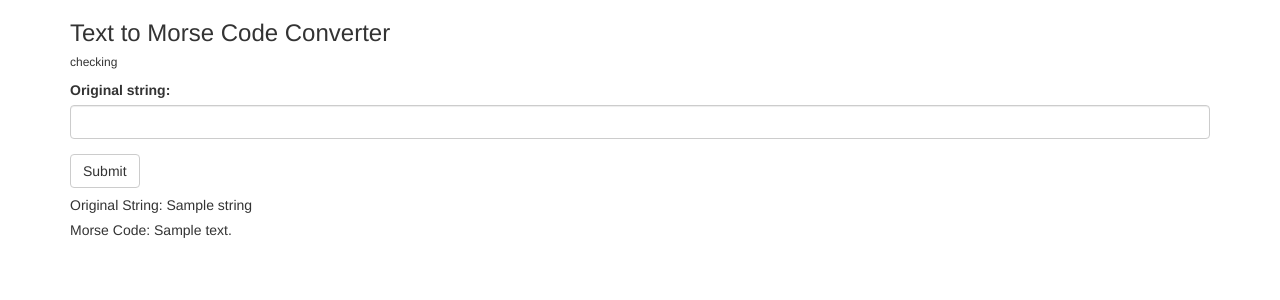
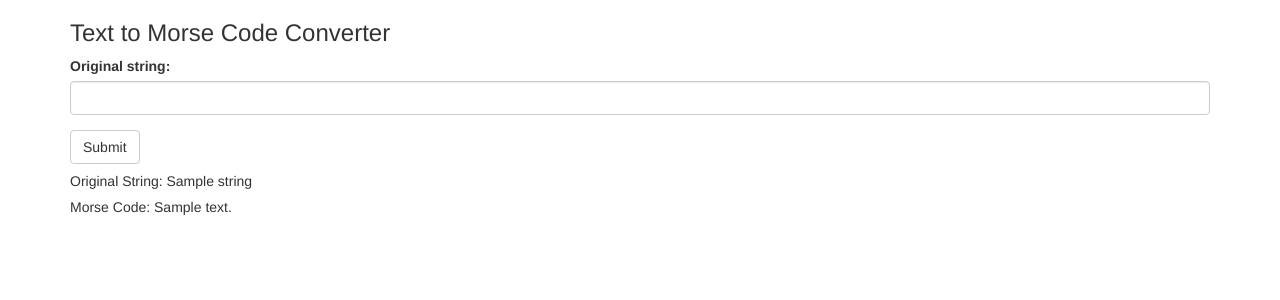
Before and after one commit to varadhancst/text-to-morsecode, a Flask app: template templates/index.html in a window 1280 px wide. Shown: the top 300 px of the page. Run offline with Flask 2, Linux system fonts and the light colour scheme; the template is opened without the code that fills it: values that come from a table or form of the project are taken from there, most other values are stand-ins (such as "Sample title", 1, 10 or a date in 2020); some libraries are stand-ins or nearby versions.

Commit message:
updated successfully

```diff
--- a/templates/index.html
+++ b/templates/index.html
@@ -6,7 +6,7 @@
 <div class="container">
 
     <h3>Text to Morse Code Converter</h3>
-    <h6>checking</h6>
+
 
     {{ wtf.quick_form(form) }}
 
```
